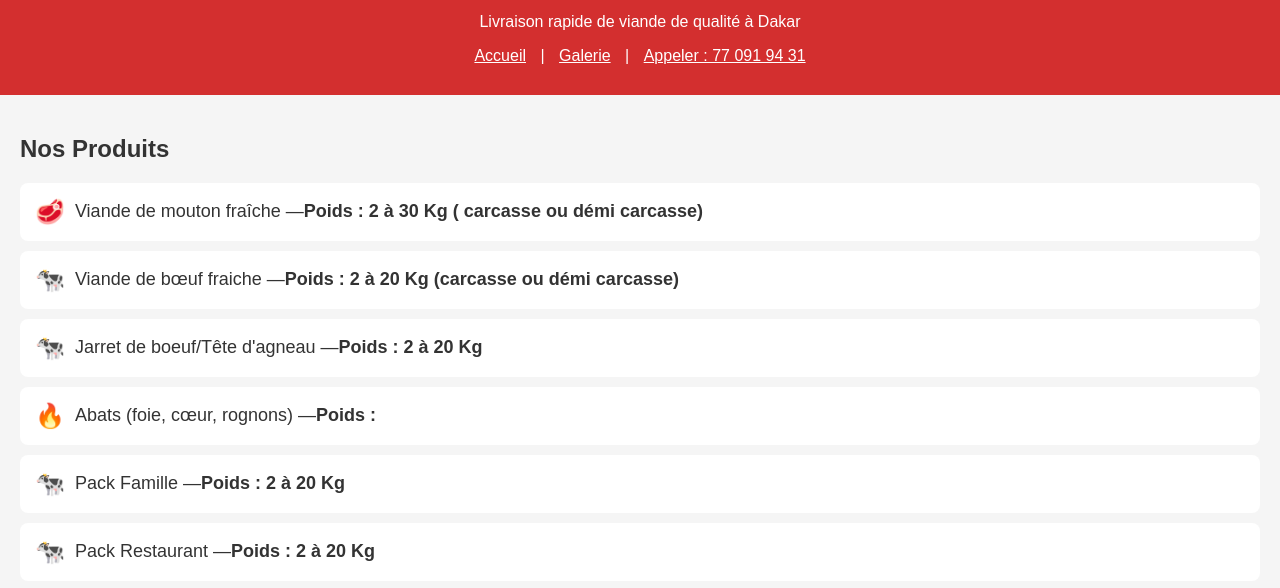
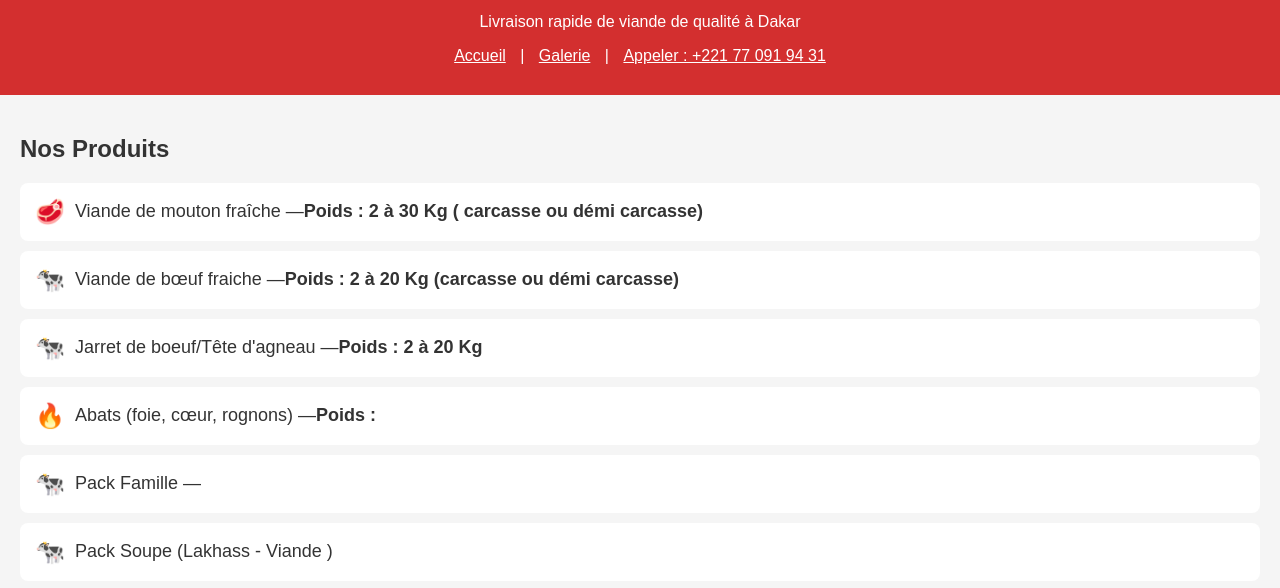
Before and after one commit to Saloumboucheriemobile/sogas-viande-express, a plain HTML site: page index.html in a window 1280 px wide. Shown: the part 204-792 px from the top of the page. Drawn offline with Linux system fonts and the light colour scheme.

Commit message:
Update index.html

```diff
--- a/index.html
+++ b/index.html
@@ -106,7 +106,7 @@
     <nav>
         <a href="index.html">Accueil</a> |
         <a href="galerie.html">Galerie</a> |
-        <a href="tel:221770919431">Appeler : 77 091 94 31</a>
+        <a href="tel:221770919431">Appeler : +221 77 091 94 31</a>
     </nav>
 </header>
 
@@ -117,9 +117,8 @@
     <div class="product"><span>🐄</span> Viande de bœuf fraiche — <b>Poids : 2 à 20 Kg (carcasse ou démi carcasse)</b></div>
     <div class="product"><span>🐄</span> Jarret de boeuf/Tête d'agneau — <b>Poids : 2 à 20 Kg</b></div>
     <div class="product"><span>🔥</span> Abats (foie, cœur, rognons) — <b>Poids : </b></div>
-    <div class="product"><span>🐄</span> Pack Famille — <b>Poids : 2 à 20 Kg</b></div>
-        <div class="product"><span>🐄</span> Pack Restaurant — <b>Poids : 2 à 20 Kg</b></div>
-        <div class="product"><span>🐄</span> Pack Soupe  </div>
+    <div class="product"><span>🐄</span> Pack Famille — </div>
+    <div class="product"><span>🐄</span> Pack Soupe (Lakhass - Viande )  </div>
 
 </div>
 
```
